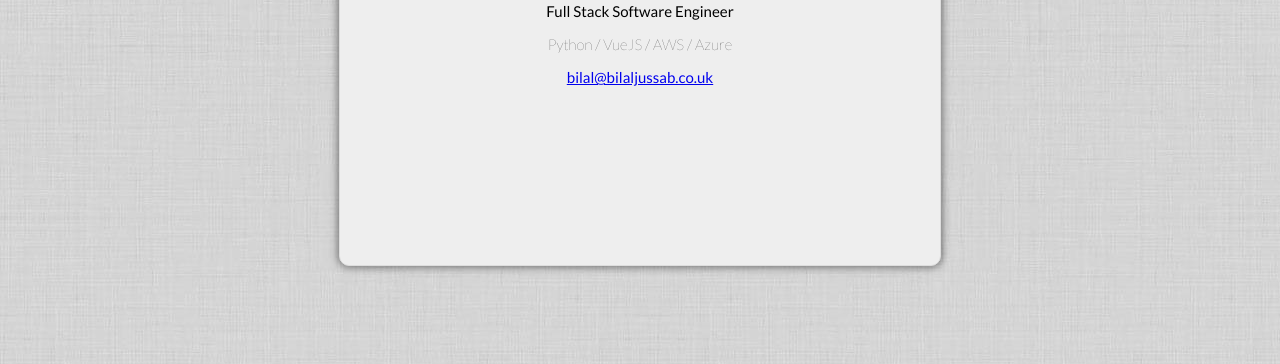
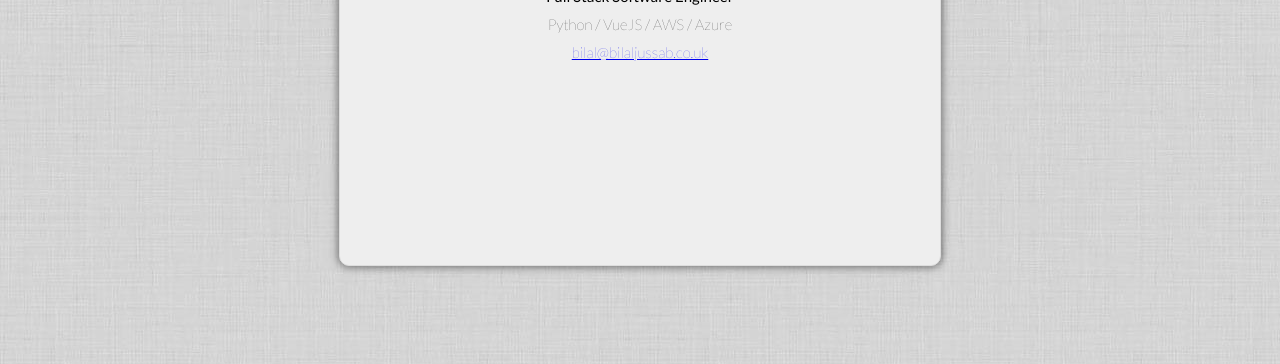
Before and after one commit to bilal-jussab/bilal-jussab.github.io, a plain HTML site: page index.html in a window 1280 px wide. Shown: the part 436-800 px from the top of the page. Drawn offline with Linux system fonts and the light colour scheme.

Commit message:
Add files via upload

```diff
--- a/index.html
+++ b/index.html
@@ -9,7 +9,7 @@
         <img id="logo" src="./images/bilal-jussab-logo.png">
         <p class="title">Full Stack Software Engineer</p>
         <p class="subtitle">Python / VueJS / AWS / Azure</p>
-        <a href="mailto:bilal@bilaljussab.co.uk?subject=Message-from-bilaljussab.co.uk">bilal@bilaljussab.co.uk</a>
+        <a class="email" href="mailto:bilal@bilaljussab.co.uk?subject=Message-from-bilaljussab.co.uk">bilal@bilaljussab.co.uk</a>
       </div>
   </div>
   </body>
--- a/styles/style.css
+++ b/styles/style.css
@@ -42,8 +42,18 @@ body {
 
 .title {
   font-weight: 500;
+  margin: 0;
+  padding: 0;
 }
 
 .subtitle {
   font-weight: 100;
+  margin: 10px;
+  padding: 0;
 }
+
+.email {
+  font-weight: 100;
+  margin: 10px;
+  padding: 0;
+}
```
